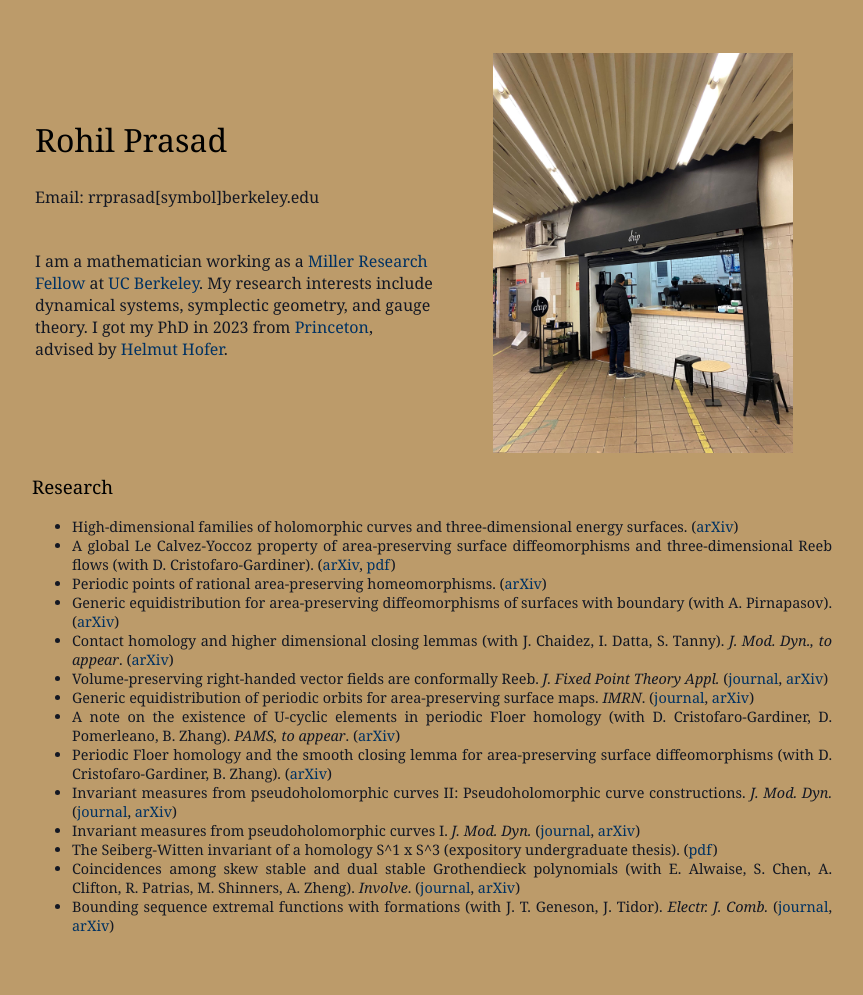
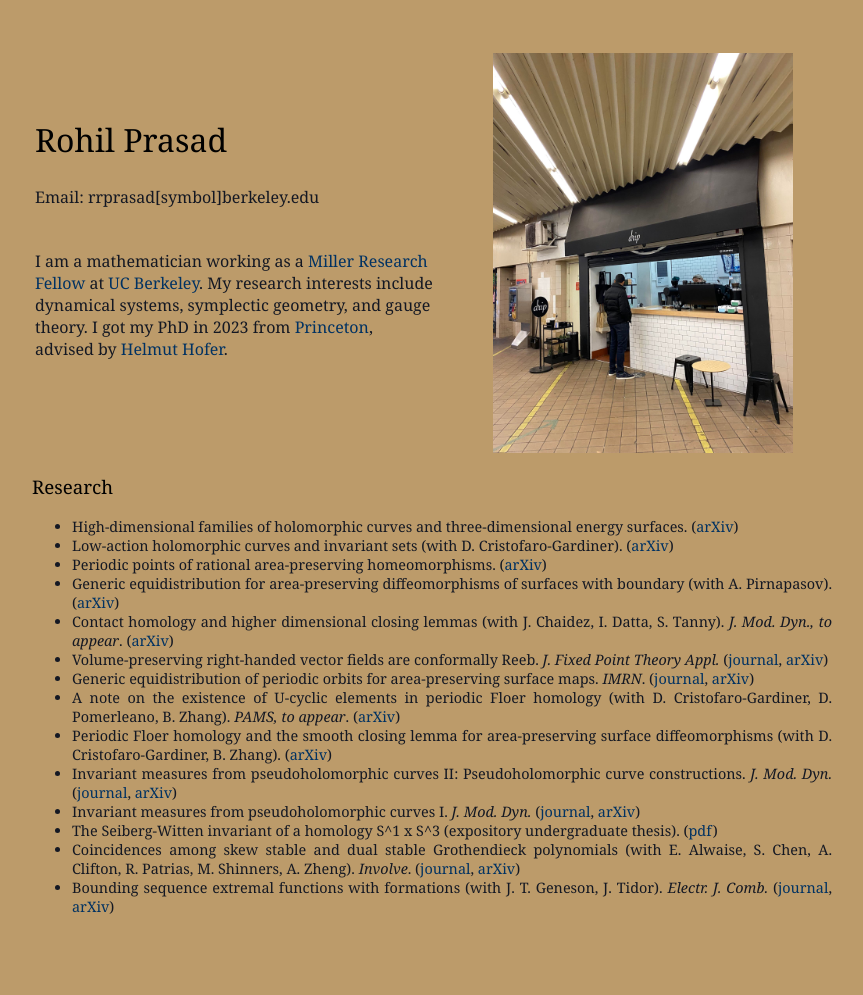
Before and after one commit to r0hilp/r0hilp.github.io, a Jekyll site: the page index.html, which Jekyll copies as it is, in a window 1280 px wide. Shown: the whole page, without its empty margins (48-911 px from the left). Built offline with Jekyll 4.4.1, drawn with Linux system fonts in a browser that asks for light colours.

Commit message:
update global lcy entry

```diff
--- a/index.html
+++ b/index.html
@@ -38,7 +38,7 @@
   <h2>Research</h2>
   <ul>
 	  <li>High-dimensional families of holomorphic curves and three-dimensional energy surfaces. (<a href="https://arxiv.org/abs/2405.01106">arXiv</a>)</li>
-	  <li>A global Le Calvez-Yoccoz property of area-preserving surface diffeomorphisms and three-dimensional Reeb flows (with D. Cristofaro-Gardiner). (<a href="https://arxiv.org/abs/2401.14445">arXiv</a>, <a href="./assets/docs/global_lcy.pdf">pdf</a>)</li>
+	  <li>Low-action holomorphic curves and invariant sets (with D. Cristofaro-Gardiner). (<a href="https://arxiv.org/abs/2401.14445">arXiv</a>)</li>
 	  <li>Periodic points of rational area-preserving homeomorphisms. (<a href="https://arxiv.org/abs/2305.05876">arXiv</a>)</li>
 	  <li>Generic equidistribution for area-preserving diffeomorphisms of surfaces with boundary (with A. Pirnapasov). (<a href="https://arxiv.org/abs/2211.07548">arXiv</a>)</li>
 	  <li>Contact homology and higher dimensional closing lemmas (with J. Chaidez, I. Datta, S. Tanny). <i>J. Mod. Dyn., to appear</i>. (<a href="https://arxiv.org/abs/2206.04738">arXiv</a>)</li>
```
